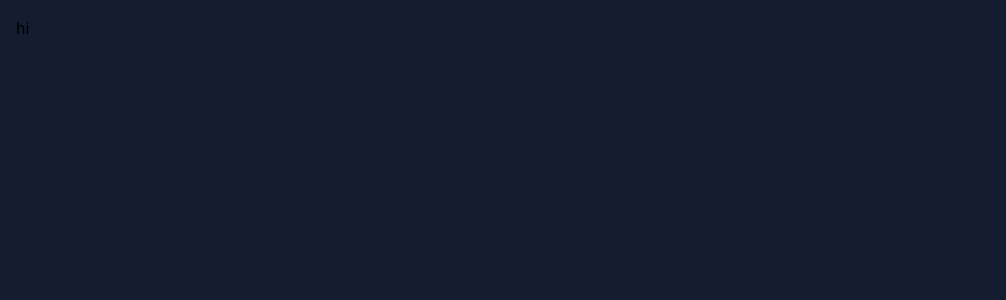
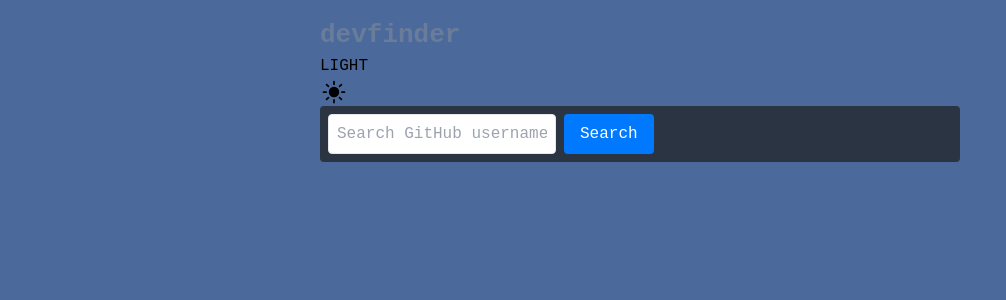
Before and after one commit to russell-johnson/github-search-tool, a React (Create React App) app: page / in a window 1280 px wide. Shown: the top 300 px of the page, without its empty margins (0-1006 px from the left). Built offline with nearby package versions, Linux system fonts and the light colour scheme.

Commit message:
toggle dark mode styles

```diff
--- a/package.json
+++ b/package.json
@@ -3,6 +3,7 @@
   "version": "0.1.0",
   "private": true,
   "dependencies": {
+    "@heroicons/react": "^2.1.3",
     "@testing-library/jest-dom": "^5.17.0",
     "@testing-library/react": "^13.4.0",
     "@testing-library/user-event": "^13.5.0",
--- /dev/null
+++ b/postcss.config.js
@@ -0,0 +1,6 @@
+module.exports = {
+  plugins: {
+    tailwindcss: {},
+    autoprefixer: {},
+  },
+}
--- a/src/App.css
+++ b/src/App.css
@@ -5,9 +5,72 @@
 
 #root {
   height: 100vh;
+  font-family: 'Space Mono', monospace;
 }
 
 .App {
   text-align: center;
   height: 100vp;
+  font-family: 'Space Mono', monospace;
 }
+
+h1 {
+  font-size: 26px;
+  line-height: 38px;
+  font-weight: bold;
+}
+
+h2 {
+  font-size: 22px;
+  line-height: 33px;
+  font-weight: bold;
+}
+
+h3 {
+  font-size: 16px;
+  line-height: 24px;
+}
+
+h4 {
+  font-size: 13px;
+  line-height: 20px;
+}
+
+.light {
+  --button: 0, 121, 255;
+  --text: 105, 124, 154;
+  --main: 75, 106, 155;
+  --card: 43, 52, 66;
+}
+
+.dark .light-on {
+  display: none;
+}
+
+.light-on {
+  display: block
+}
+
+.light-on {
+  display: block
+}
+
+.light .dark-on {
+  display: none;
+}
+
+.dark {
+  --button: 0, 121, 255;
+  --text: 255, 255, 255;
+  --main: 20, 29, 47;
+  --card: 30, 42, 71;
+}
+
+/* button: '#0079FF',
+card: '#697C9A',
+dullBlue: '',
+charcoal: '',
+darkCharcoal: '',
+darkSlate: ''
+
+ */
--- a/src/App.tsx
+++ b/src/App.tsx
@@ -2,11 +2,17 @@
 import logo from './logo.svg';
 import './App.css';
 import UserSearch from './UserSearch';
+import { useState } from 'react';
 
 function App() {
+  const [darkMode, setMode] = useState(false)
+  const toggleMode = () => {
+    setMode(!darkMode);
+  };
+
   return (
-    <div className="dark dark:bg-darkCharcoal bg-white h-full flex align-center">
-      <UserSearch />
+    <div className={darkMode ? "dark bg-main h-full flex align-center" : "light bg-main h-full flex align-center"}>
+      <UserSearch toggleMode={toggleMode}/>
     </div>
   );
 }
--- a/src/UserSearch.tsx
+++ b/src/UserSearch.tsx
@@ -1,11 +1,71 @@
 import React, { useState } from 'react';
+import axios from 'axios';
+import { SunIcon, MoonIcon } from '@heroicons/react/24/solid';
 
-const UserSearch: React.FC = () => {
+interface UserData {
+  name: string;
+  login: string;
+  bio: string;
+  location: string;
+  blog: string;
+  twitter_username: string;
+  company: string;
+}
+
+interface UserSearchProps {
+  toggleMode: () => void;
+}
+
+const UserSearch: React.FC<UserSearchProps> = ({ toggleMode }) => {
+  const [username, setUsername] = useState<string>('');
+  const [userData, setUserData] = useState<UserData | null>(null);
+  const [error, setError] = useState<string | null>(null);
+
+  const handleSearch = async () => {
+    try {
+      const response = await axios.get<UserData>(`https://api.github.com/users/${username}`);
+      setUserData(response.data);
+      setError(null);
+    } catch (error) {
+      setUserData(null);
+      setError('User not found');
+    }
+  };
+
+  return (
+    <div className="container max-w-2xl mx-auto p-4">
+      <div>
+          <h1 className='text-text'>devfinder</h1>
+          <div onClick={toggleMode}>
+            <div className="dark-on text-moon">
+              DARK <MoonIcon className='h-7 fill-moon' />
+            </div>
+            <div className="light-on">
+              LIGHT <SunIcon className='h-7' />
+            </div>
+          </div>
+      <div className="flex items-center ">
 
 
-  return (
-    <div className="container mx-auto p-4">
-        hi
+        </div>
+        <div className='bg-card w-full rounded flex p-2'>
+            <input
+            type="text"
+            placeholder="Search GitHub username..."
+            className="mr-2 border rounded px-2 py-1"
+            value={username}
+            onChange={(e) => setUsername(e.target.value)}
+            />
+            <button
+            className="bg-button  text-white px-4 py-2 rounded"
+            onClick={handleSearch}
+            >
+            Search
+        </button>
+        </div>
+
+      </div>
+
     </div>
   );
 };
--- a/tailwind.config.js
+++ b/tailwind.config.js
@@ -2,20 +2,20 @@
 
 /** @type {import('tailwindcss').Config} */
 module.exports = {
-  content: ["./src/**/*.{html,js,ts,tsx}"],
+  content: ['./src/**/*.{html,js,ts,tsx}'],
 
-  darkMode: 'selector',
   theme: {
 
     extend: {
-
       colors: {
-        blue: '#0079FF',
-        slateGrey: '#697C9A',
-        dullBlue: '#4B6A9B',
-        charcoal: '#2B3442',
-        darkCharcoal: '#141D2F',
-        darkSlate: '#1E2A47'
+        button: 'rgba(var(--button))',
+        text:'rgba(var(--text))',
+        moon: '#69769a',
+        main: 'rgba(var(--main))',
+        card: 'rgba(var(--card))',
+      },
+      fontFamily: {
+        'space-mono': ['Space Mono', 'monospace'],
       },
     },
   },
```
Also changed, not shown: 1 other file (tests, documents, lock files or other folders).
